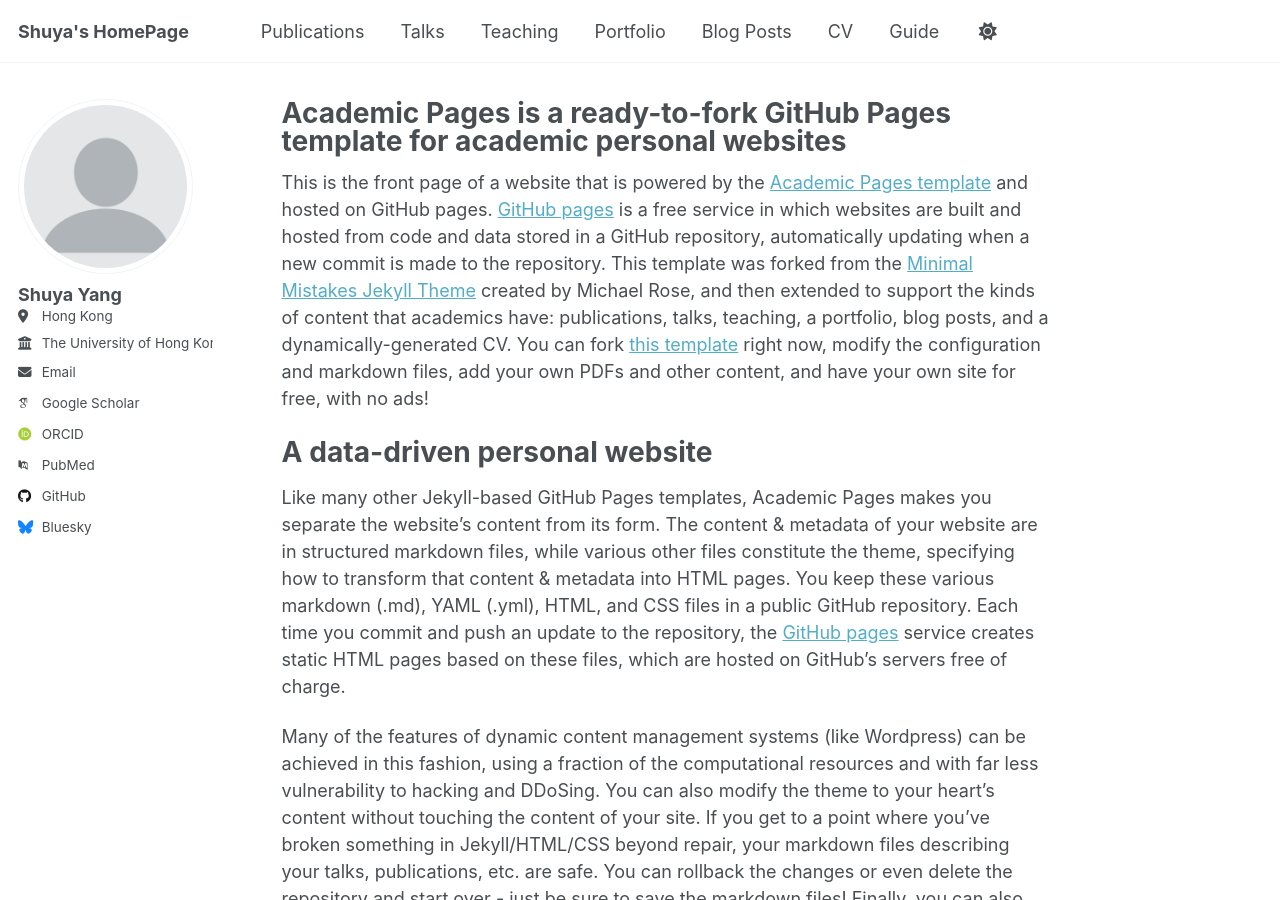
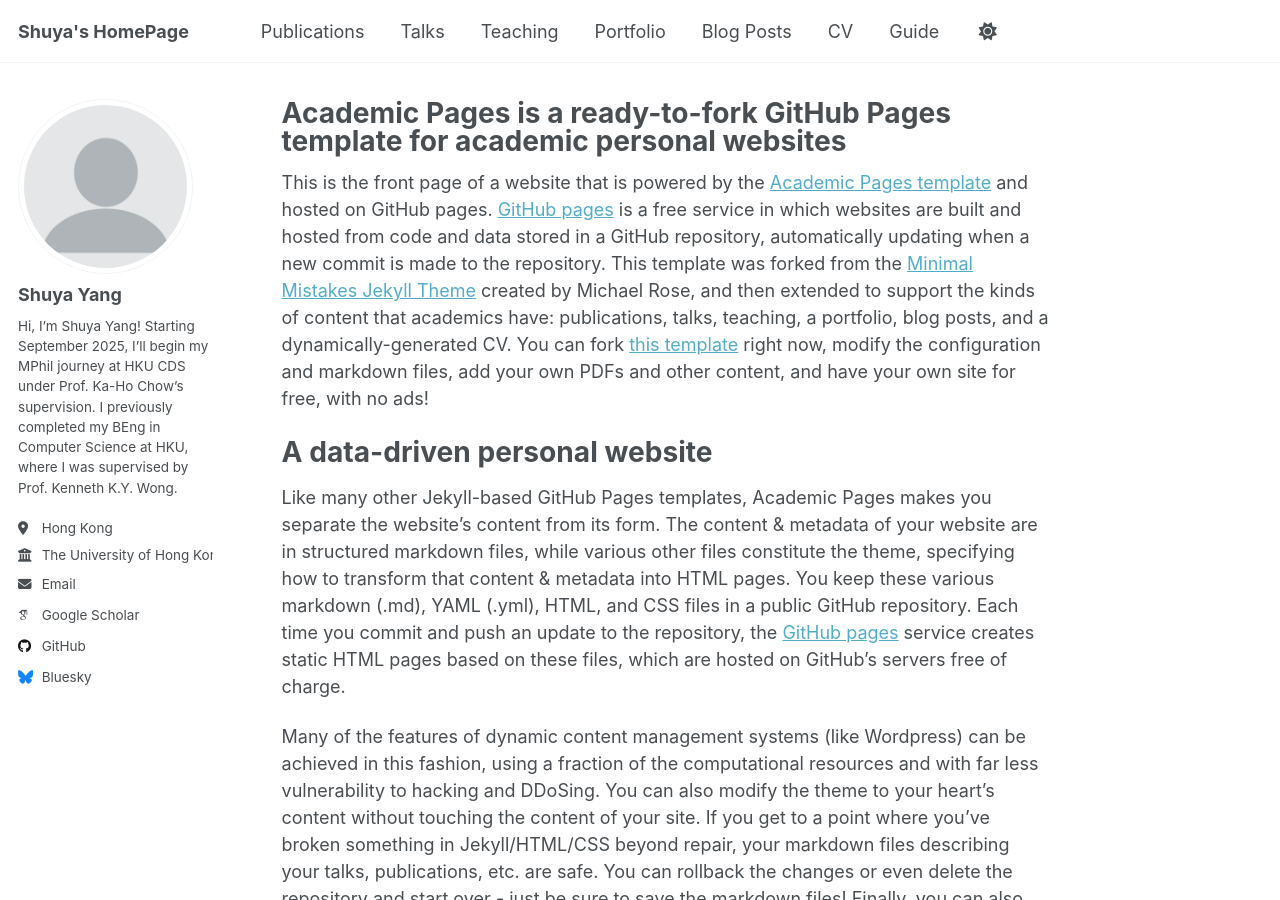
Before and after one commit to Shuya-9/Shuya-9.github.io, a Jekyll site: the page built from _pages/about.md, in a window 1280 px wide and 900 px high. Built offline with Jekyll 4.4.1, drawn with Linux system fonts in a browser that asks for light colours; some web fonts are replaced; part of the change alters nothing that is shown.

Commit message:
Update _config.yml

```diff
--- a/_config.yml
+++ b/_config.yml
@@ -25,7 +25,7 @@ author:
   avatar           : "profile.png"
   name             : "Shuya Yang"
   pronouns         : # example: "she/her"
-  bio              : # "Short biography for the left-hand sidebar"
+  bio              : "Hi, I’m Shuya Yang! Starting September 2025, I’ll begin my MPhil journey at HKU CDS under Prof. Ka-Ho Chow’s supervision. I previously completed my BEng in Computer Science at HKU, where I was supervised by Prof. Kenneth K.Y. Wong."
   location         : "Hong Kong"
   employer         : "The University of Hong Kong"
   uri              : # URL
@@ -34,11 +34,11 @@ author:
   # Academic websites
   academia         : # URL
   arxiv            : # URL - Update with the correct link to your profile
-  googlescholar    : "https://scholar.google.com/citations?user=PS_CX0AAAAAJ"
+  googlescholar    : "https://scholar.google.com/citations?user=ouj6v0AAAAAJ&hl=en&authuser=1"
   impactstory      : # URL
-  orcid            : "http://orcid.org/yourorcidurl"
+  orcid            : # "http://orcid.org/yourorcidurl"
   semantic         : # URL
-  pubmed           : "https://www.ncbi.nlm.nih.gov/pubmed/?term=john+snow"
+  pubmed           : # "https://www.ncbi.nlm.nih.gov/pubmed/?term=john+snow"
   researchgate     : # URL
   scopus           : # URL
 
```
